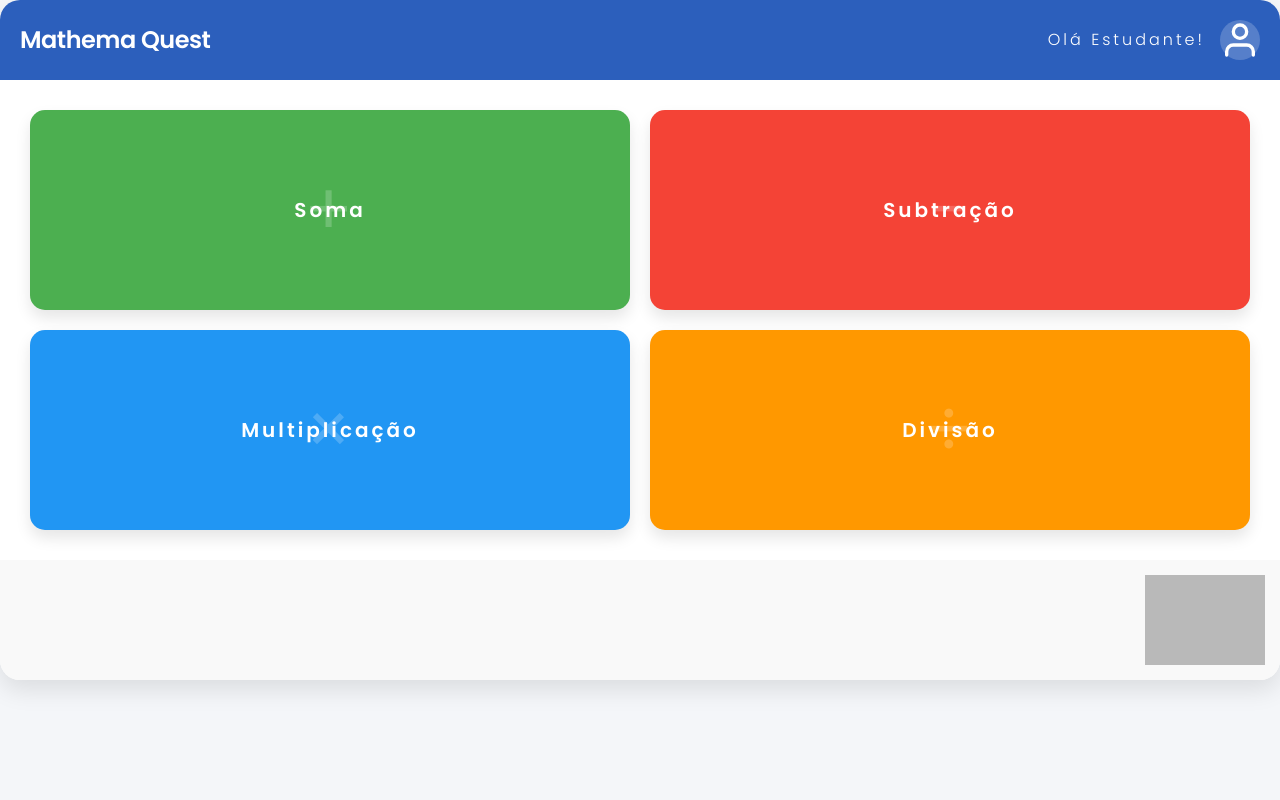
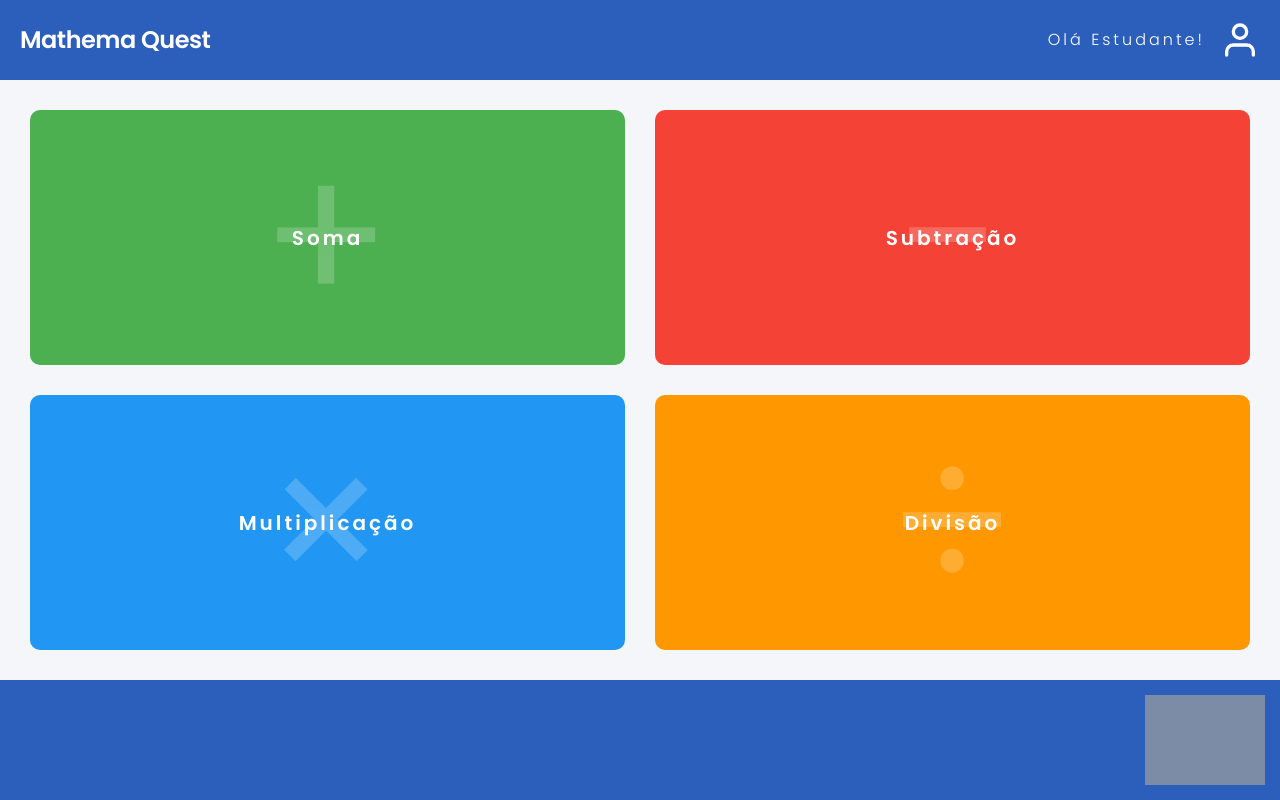
Before and after one commit to porteiro1/S.A, a plain HTML site: page index.html in a window 1280 px wide. Drawn offline with Linux system fonts and the light colour scheme; grey boxes are pictures that could not be loaded.

Commit message:
Add files via upload

```diff
--- a/styles.css
+++ b/styles.css
@@ -19,14 +19,15 @@ body {
     background-color: #f4f6f9;
     color: #333;
     line-height: 1.6;
+    height: 100vh;
+    display: flex;
+    flex-direction: column;
 }
 
 .container {
-    margin: 0 auto;
-    background-color: white;
-    box-shadow: 0 10px 25px rgba(0,0,0,0.1);
-    border-radius: 20px;
-    overflow: hidden;
+    display: flex;
+    flex-direction: column;
+    height: 100vh;
 }
 
 header {
@@ -57,7 +58,6 @@ header {
 .user-icon {
     width: 40px;
     height: 40px;
-    background-color: rgba(255,255,255,0.2);
     border-radius: 50%;
     display: flex;
     justify-content: center;
@@ -67,9 +67,10 @@ header {
 
 .operations-grid {
     display: grid;
-    grid-template-columns: repeat(2, 1fr);
-    gap: 20px;
+    grid-template-columns: 1fr 1fr;
+    gap: 30px;
     padding: 30px;
+    flex-grow: 1;
 }
 
 .operation {
@@ -77,21 +78,19 @@ header {
     flex-direction: column;
     justify-content: center;
     align-items: center;
-    height: 200px;
-    border-radius: var(--border-radius);
     position: relative;
     overflow: hidden;
     transition: transform 0.3s ease;
     cursor: pointer;
-    box-shadow: 0 8px 15px rgba(0,0,0,0.1);
+    border-radius: 10px;
 }
 
 .operation:hover {
-    transform: scale(1.05);
+    transform: scale(1.02);
 }
 
 .operation-icon {
-    font-size: 72px;
+    font-size: 12em;
     color: white;
     opacity: 0.2;
     position: absolute;
@@ -123,9 +122,10 @@ header {
 }
 
 footer {
+    color: white;
     text-align: right;
     padding: 15px;
-    background-color: #f9f9f9;
+    background-color: var(--color-primary);
 }
 
 footer img {
@@ -134,18 +134,19 @@ footer img {
 }
 
 @media (max-width: 600px) {
-    .container {
-        width: 100%;
+    .container{
+        width:100%;
         border-radius: 0;
+
     }
 
     .operations-grid {
         grid-template-columns: 1fr;
-        gap: 15px;
+        gap:15px;
         padding: 20px;
     }
 
-    .operation {
+    .operation{
         height: 150px;
     }
 }
```
